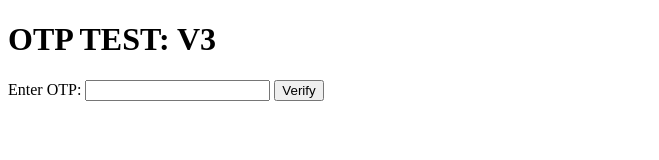
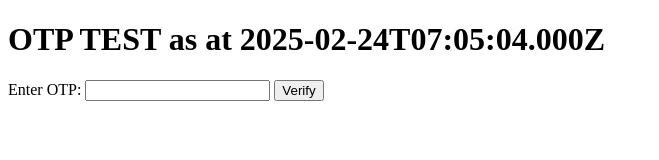
Before and after one commit to HoseaNganga/Test-Otp, a website: page index.html in a window 1280 px wide. Shown: the whole page, without its empty margins (0-659 px from the left). Drawn offline with Linux system fonts and the light colour scheme.

Commit message:
feat: Update version

```diff
--- a/index.html
+++ b/index.html
@@ -4,7 +4,7 @@
   <meta name="viewport" content="width=device-width, initial-scale=1.0" />
 </head>
 <body>
-  <h1>OTP TEST: V3</h1>
+  <h1>OTP TEST as at <span id="date"></span></h1>
 
   <div class="otp-area">
     <form action="" method="POST">
@@ -23,4 +23,8 @@
   </div>
 
   <script src="index2.js"></script>
+  <script>
+    const currentDateAndTime = new Date().toISOString();
+    document.getElementById("date").innerHTML = currentDateAndTime
+  </script>
 </body>
```
